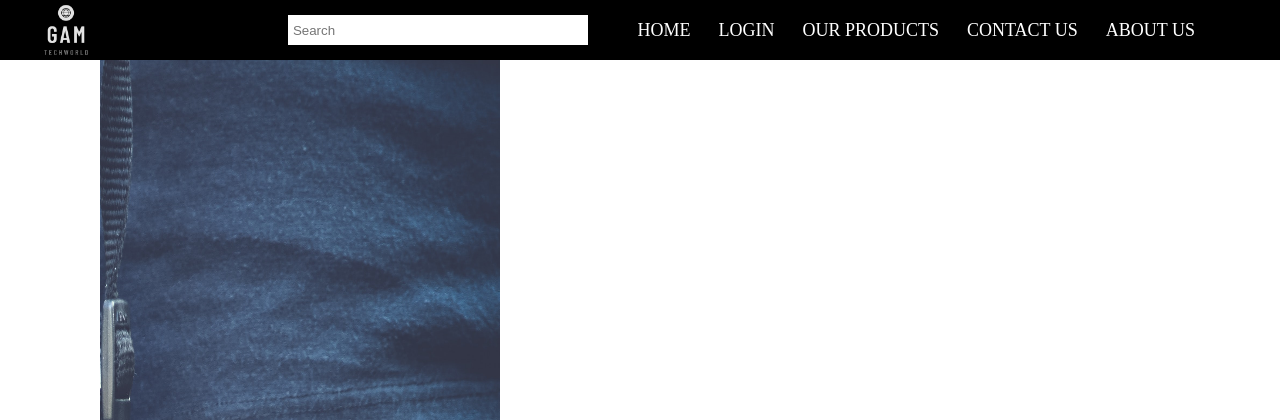
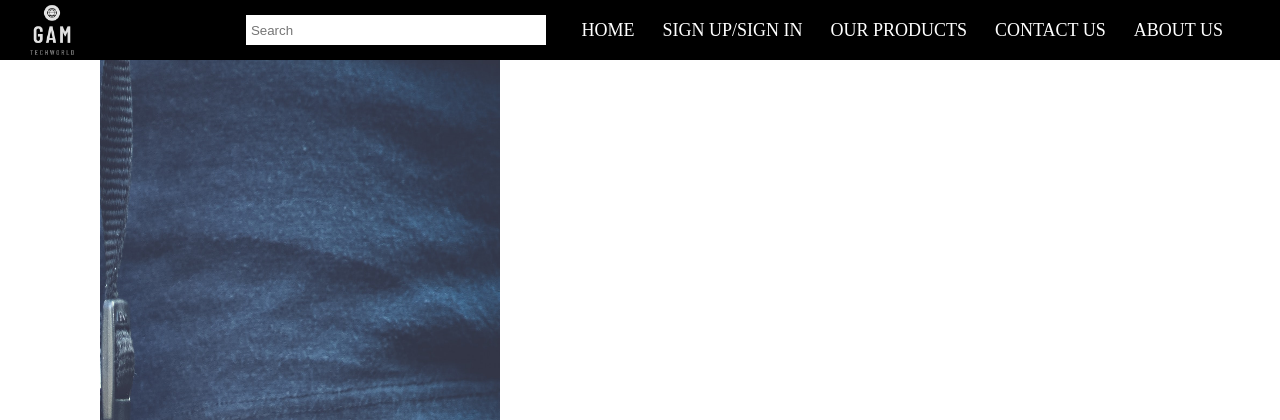
Before and after one commit to Deany256/Team_Project, a Flask app: page / in a window 1280 px wide. Shown: the top 420 px of the page. Run offline with Flask 3, Linux system fonts and the light colour scheme.

Commit message:
Update index.html

```diff
--- a/templates/index.html
+++ b/templates/index.html
@@ -28,7 +28,7 @@
       <div class="heading">
         <ul>
           <li><a href="/" class="under">HOME</a></li>
-          <li><a href="/login" class="under">LOGIN</a></li>
+          <li><a href="/login" class="under">SIGN UP/SIGN IN</a></li>
           <li><a href="/banner" class="under">OUR PRODUCTS</a></li>
           <li><a href="/contact" class="under">CONTACT US</a></li>
           <li><a href="/about" class="under">ABOUT US</a></li>
```
